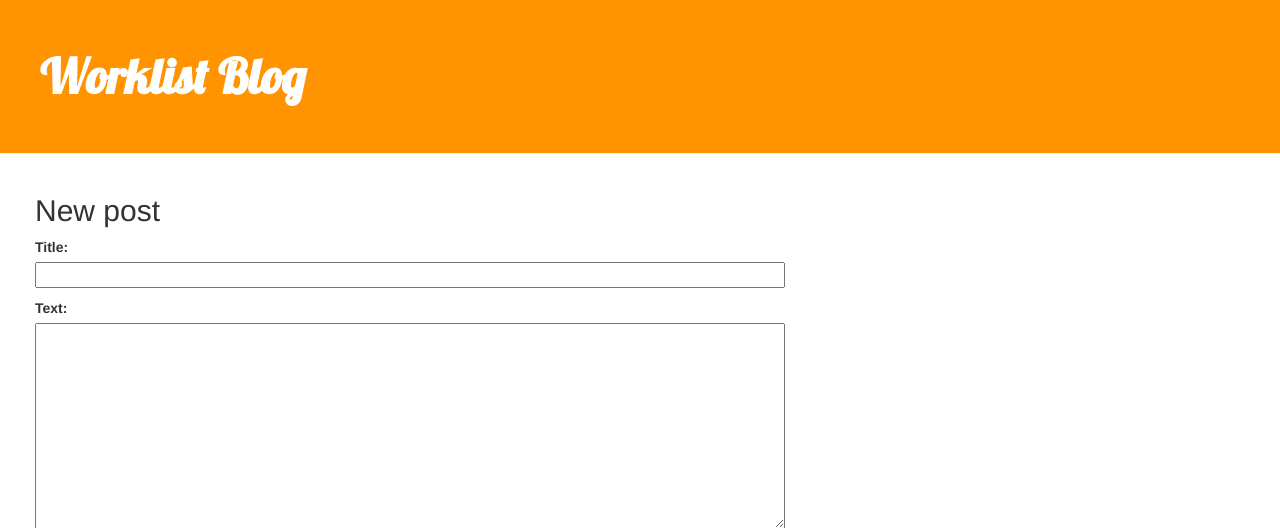
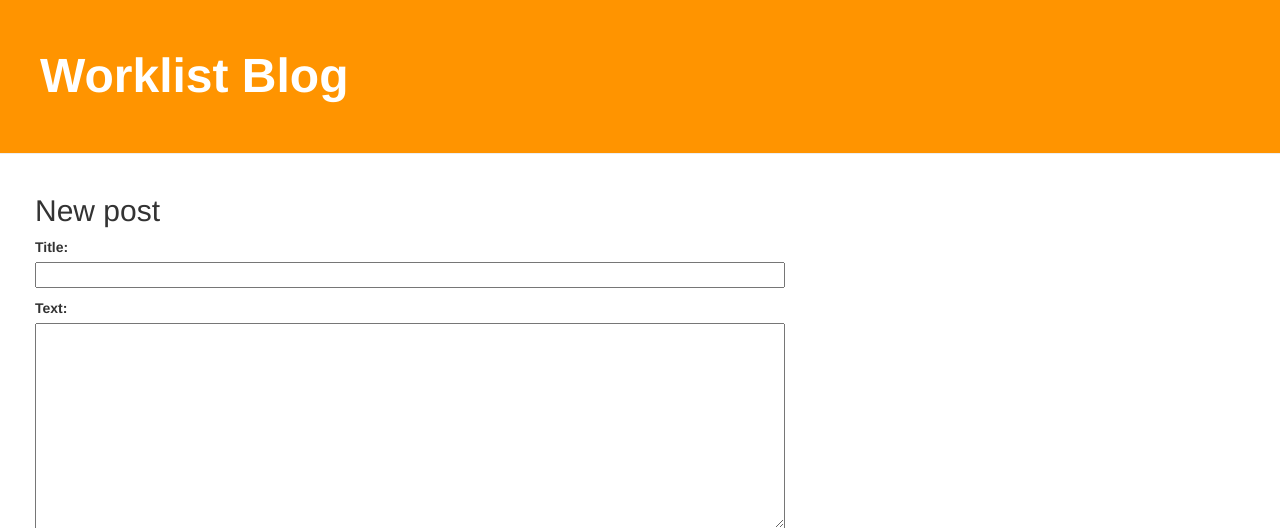
Before and after one commit to hkjeong1/my-first-blog, a Django app: page /post/new in a window 1280 px wide. Shown: the top 528 px of the page. Run offline with Django 3.2, Linux system fonts and the light colour scheme; some libraries are stand-ins or nearby versions.

Commit message:
Modified blog.css

```diff
--- a/blog/static/css/blog.css
+++ b/blog/static/css/blog.css
@@ -16,7 +16,7 @@
     margin-left: 20px;
 }
 
-h1 {
+.h1 {
     font-family: 'Lobster', cursive;
 }
 
```
